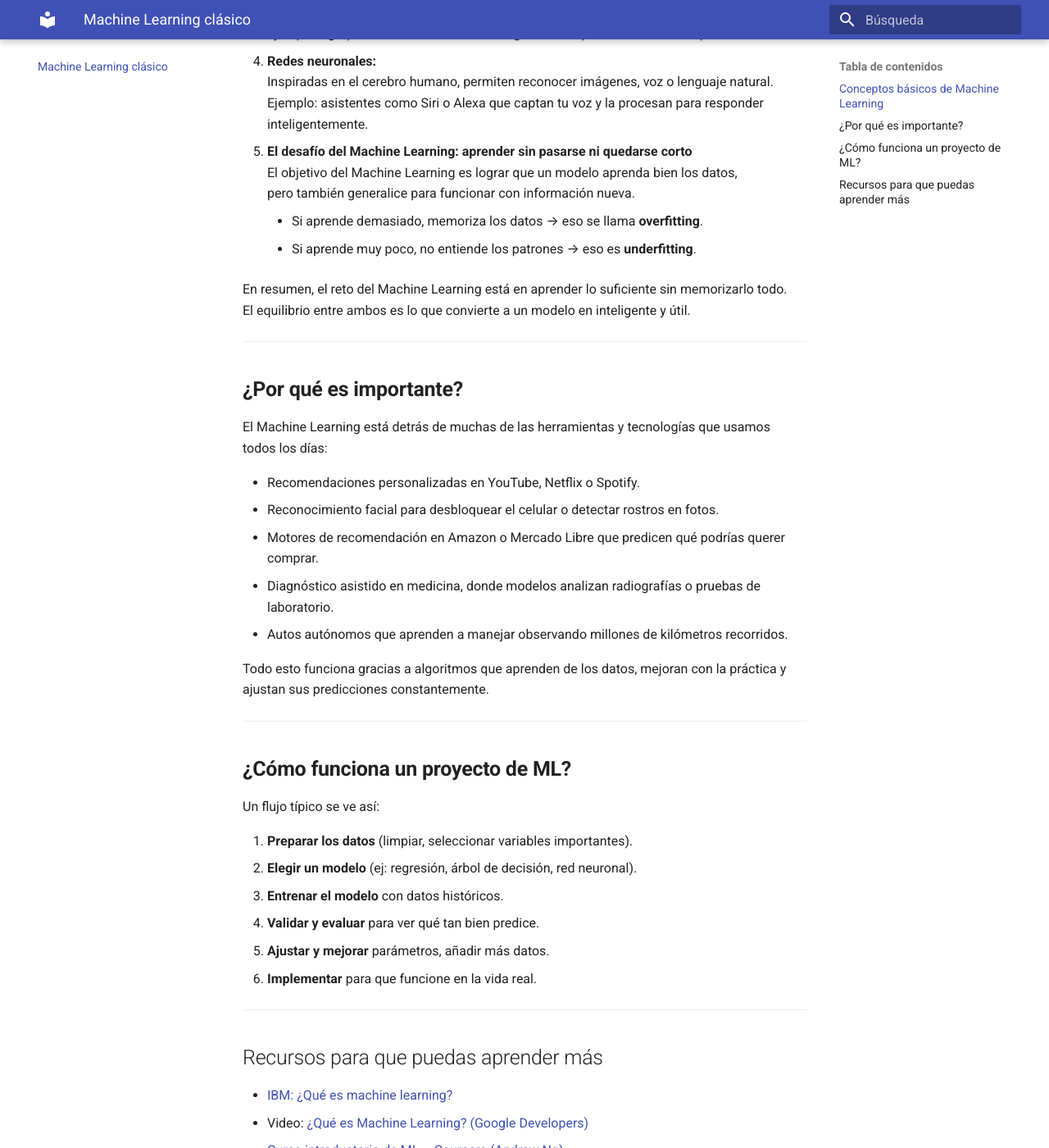
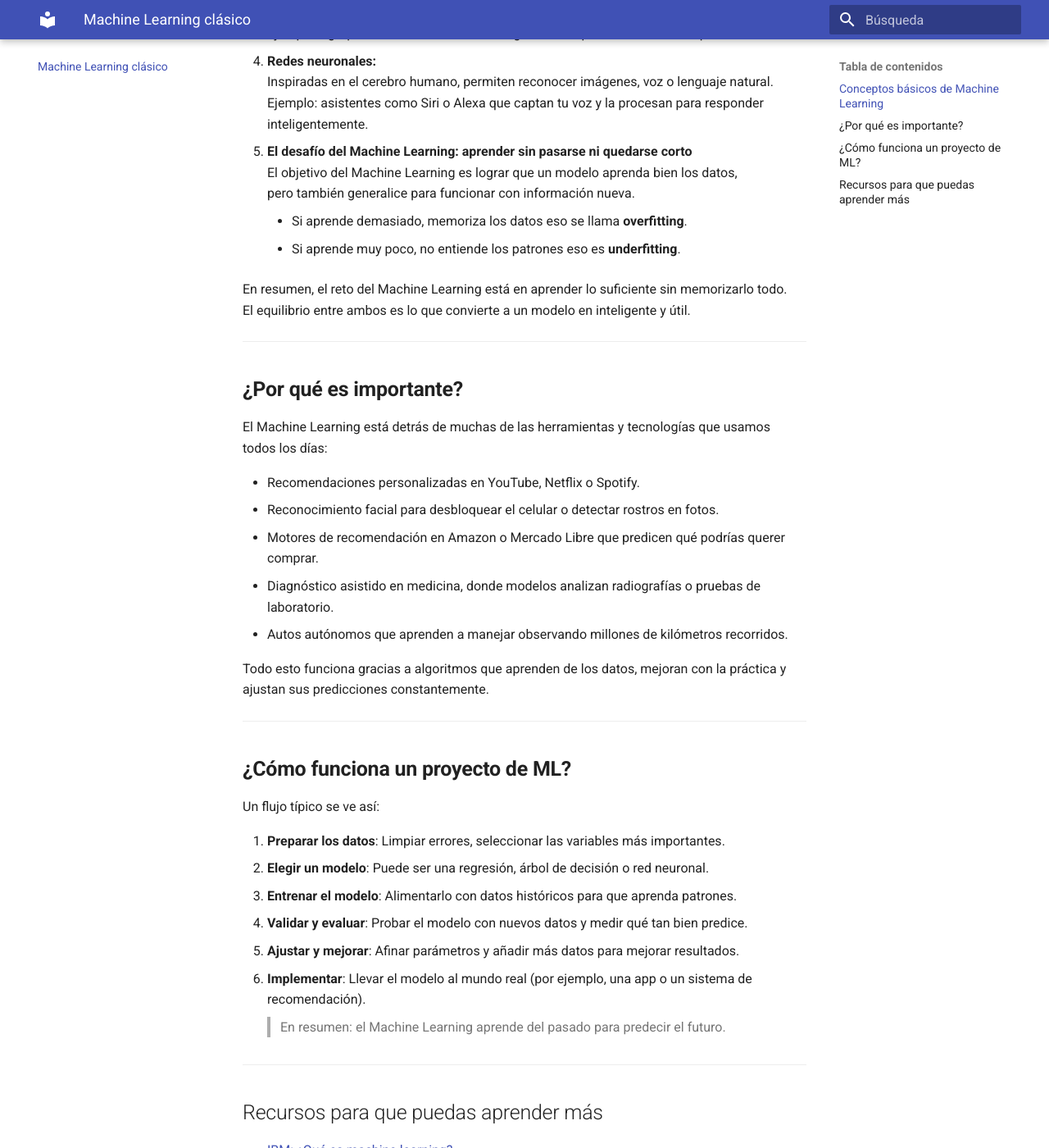
Before and after one commit to jameusk1028/Explorando-el-QML-desde-0, an MkDocs documentation site: the page built from docs/machine_learning.md, in a window 1280 px wide and 1400 px high, scrolled down 833 px. Shown: the whole window at 82% size. Built offline with MkDocs 1.6.1 and Material for MkDocs 9.7.7, drawn with Linux system fonts in a browser that asks for light colours.

Commit message:
Mejorar la redacción sobre Machine Learning
Se mejoró la claridad del texto sobre el aprendizaje automático, especificando los pasos en un proyecto de ML y sus objetivos.

```diff
--- a/docs/machine_learning.md
+++ b/docs/machine_learning.md
@@ -33,8 +33,8 @@ Ejemplo: asistentes como Siri o Alexa que captan tu voz y la procesan para respo
 El objetivo del Machine Learning es lograr que un modelo aprenda bien los datos,
 pero también generalice para funcionar con información nueva.
 
-    - Si aprende demasiado, memoriza los datos → eso se llama **overfitting**.
-    - Si aprende muy poco, no entiende los patrones → eso es **underfitting**.
+    - Si aprende demasiado, memoriza los datos eso se llama **overfitting**.
+    - Si aprende muy poco, no entiende los patrones eso es **underfitting**.
 
 En resumen, el reto del Machine Learning está en aprender lo suficiente sin memorizarlo todo.
 El equilibrio entre ambos es lo que convierte a un modelo en inteligente y útil.
@@ -56,13 +56,13 @@ Todo esto funciona gracias a algoritmos que aprenden de los datos, mejoran con l
 ## **¿Cómo funciona un proyecto de ML?**
 Un flujo típico se ve así:
 
-1. **Preparar los datos** (limpiar, seleccionar variables importantes).
-2. **Elegir un modelo** (ej: regresión, árbol de decisión, red neuronal).
-3. **Entrenar el modelo** con datos históricos.
-4. **Validar y evaluar** para ver qué tan bien predice.
-5. **Ajustar y mejorar** parámetros, añadir más datos.
-6. **Implementar** para que funcione en la vida real.
-
+1. **Preparar los datos**: Limpiar errores, seleccionar las variables más importantes.
+2. **Elegir un modelo**: Puede ser una regresión, árbol de decisión o red neuronal.
+3. **Entrenar el modelo**: Alimentarlo con datos históricos para que aprenda patrones.
+4. **Validar y evaluar**: Probar el modelo con nuevos datos y medir qué tan bien predice.
+5. **Ajustar y mejorar**: Afinar parámetros y añadir más datos para mejorar resultados.
+6. **Implementar**: Llevar el modelo al mundo real (por ejemplo, una app o un sistema de recomendación).
+>En resumen: el Machine Learning aprende del pasado para predecir el futuro.
 ---
 
 ## Recursos para que puedas aprender más
```
